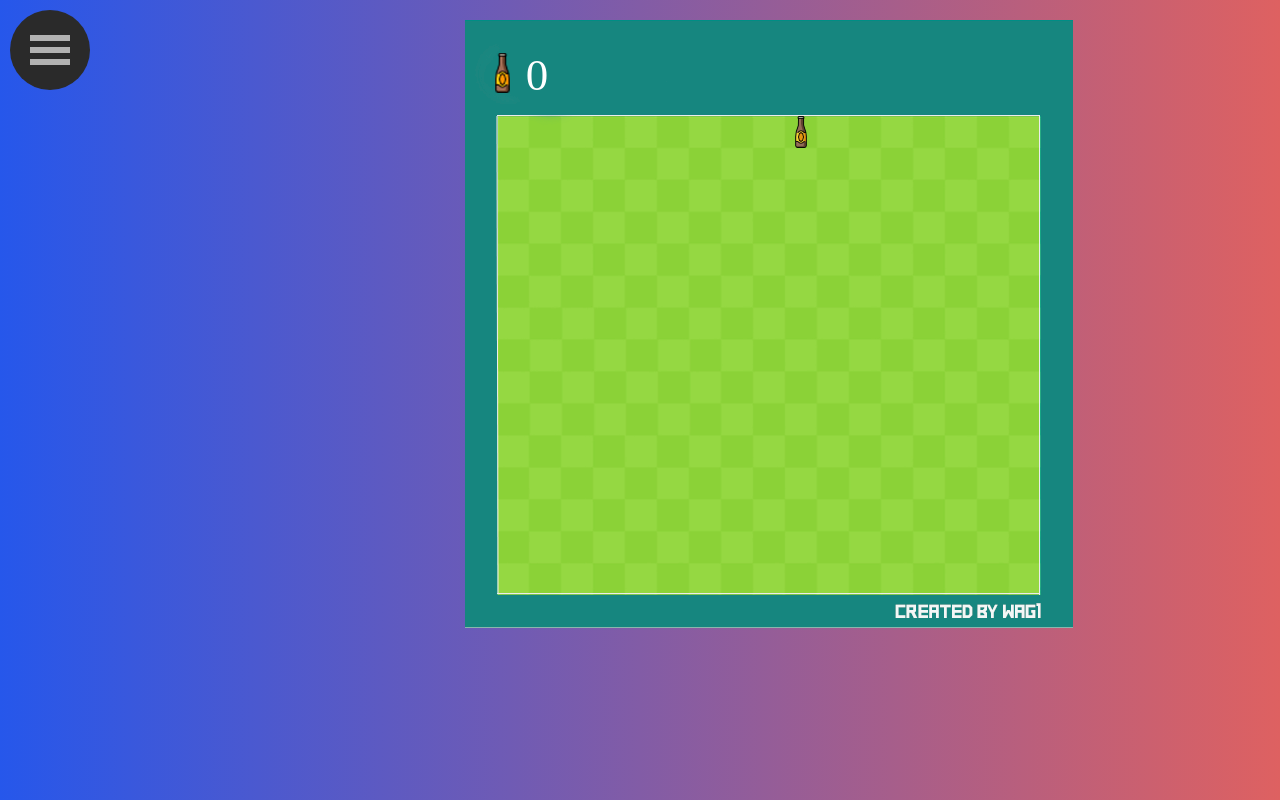
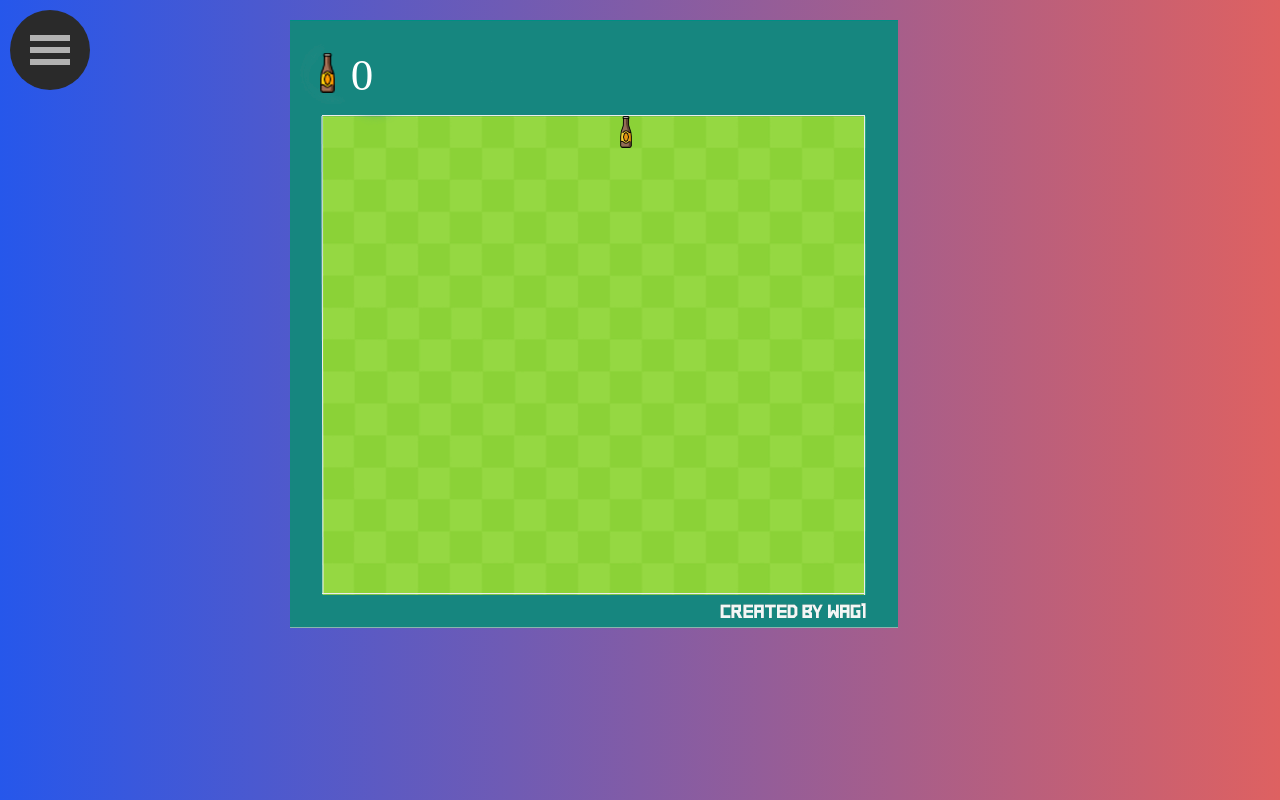
Before and after one commit to AndrewMatyushkin/jsSnake, a plain HTML site: page index.html in a window 1280 px wide. Drawn offline with Linux system fonts and the light colour scheme; a web font is replaced by a local one.

Commit message:
maybe fixed field

```diff
--- a/css/style.css
+++ b/css/style.css
@@ -17,5 +17,4 @@ canvas {
     padding-top: 20px;
     display: block;
     margin: auto;
-    padding-left: 350px;
 }
```
